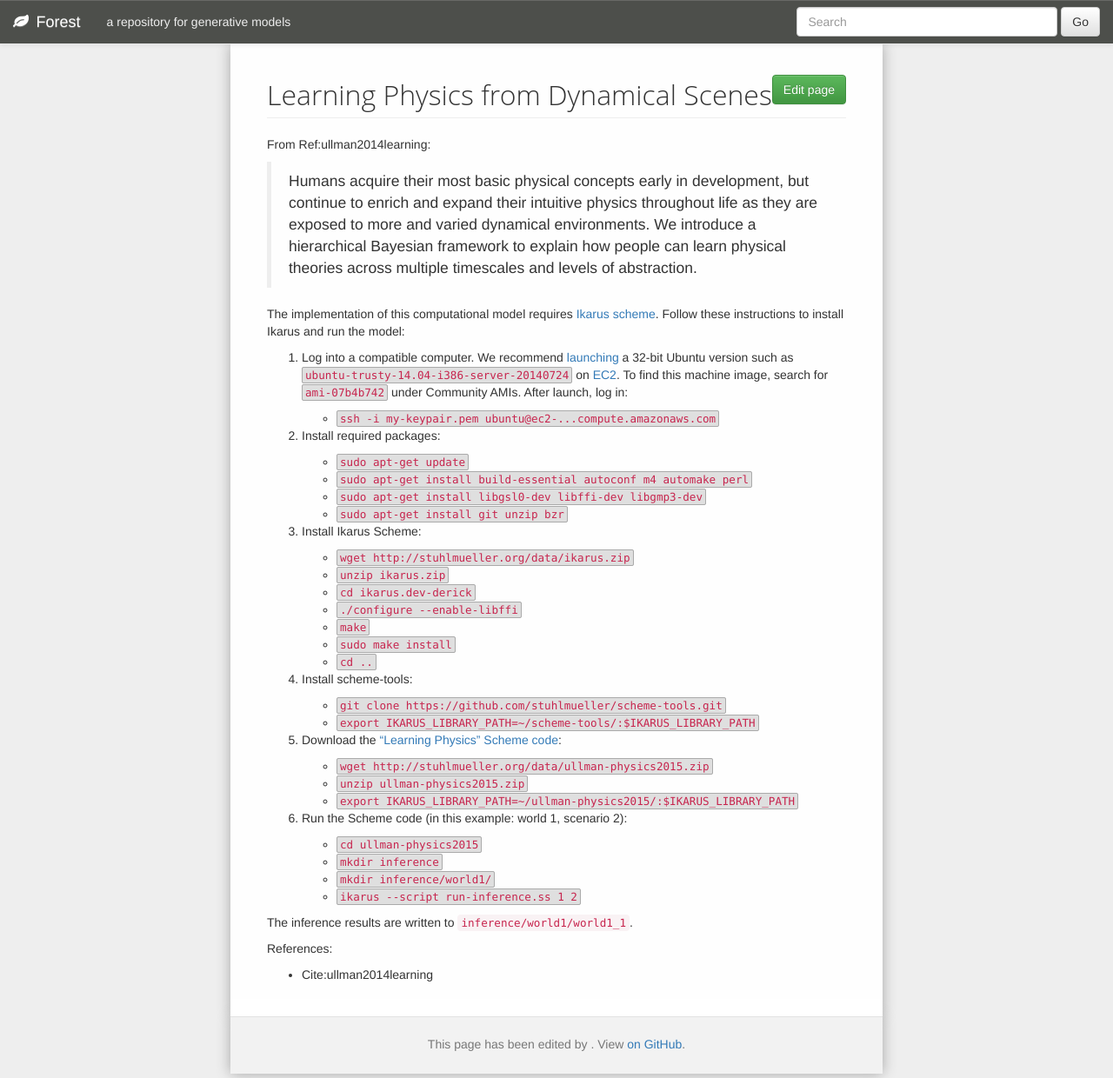
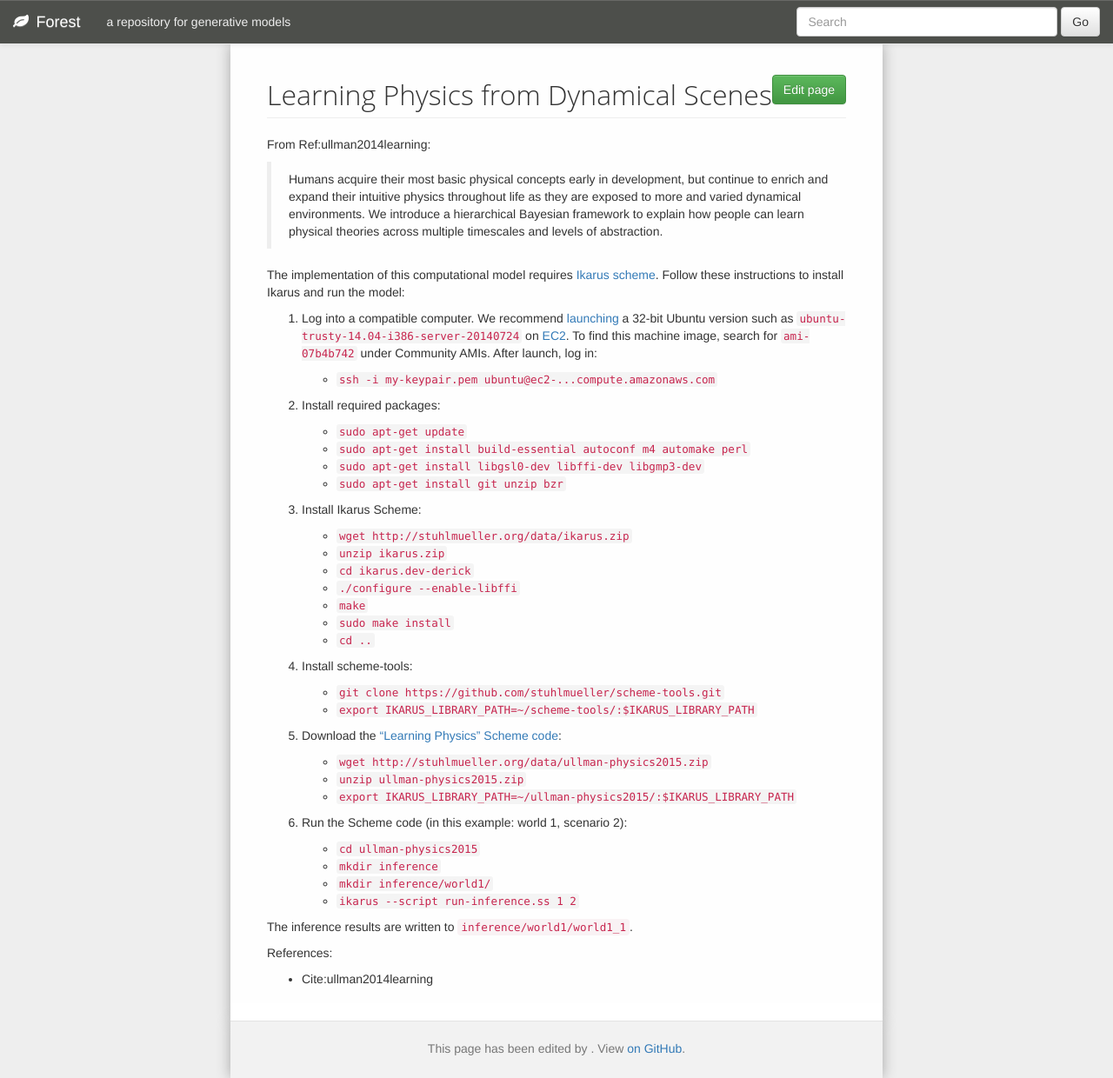
Before and after one commit to forestdb/forestdb.org, a Jekyll site: the page built from models/learning-physics.md, in a window 1280 px wide. Shown: the whole page at 87% size. Built offline with Jekyll 4.4.1, drawn with Linux system fonts in a browser that asks for light colours; nearby versions of some CDN libraries; a script that is not in the unit is left out.

Commit message:
Update custom.css

```diff
--- a/assets/css/custom.css
+++ b/assets/css/custom.css
@@ -89,6 +89,14 @@ ul p {
    margin-top: 0.3em;
 }
 
+ol ul {
+   margin-bottom: 10px;
+}
+
+blockquote {
+   font-size: 14px;
+}
+
 
 /* Code boxes */
 
@@ -105,10 +113,9 @@ button.reset {
 }
 
 li code {
-   border: 1px solid #aaa;
-   border-radius: 2px;
+   border-radius: 3px;
    padding: 1px 3px 1px 3px;
-   background-color: #dfdfdf
+   background-color: rgba(0,0,0,0.04);
 }
 
 .code-controls {
```
